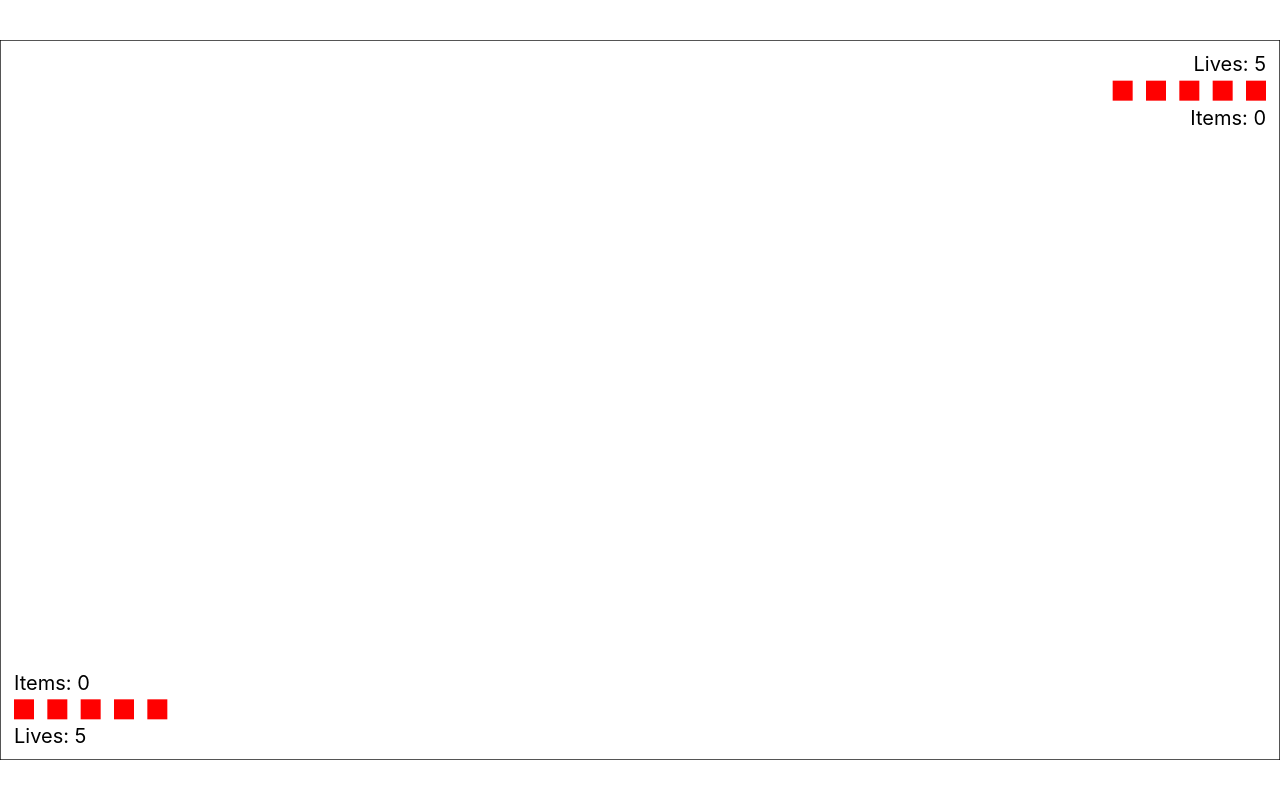
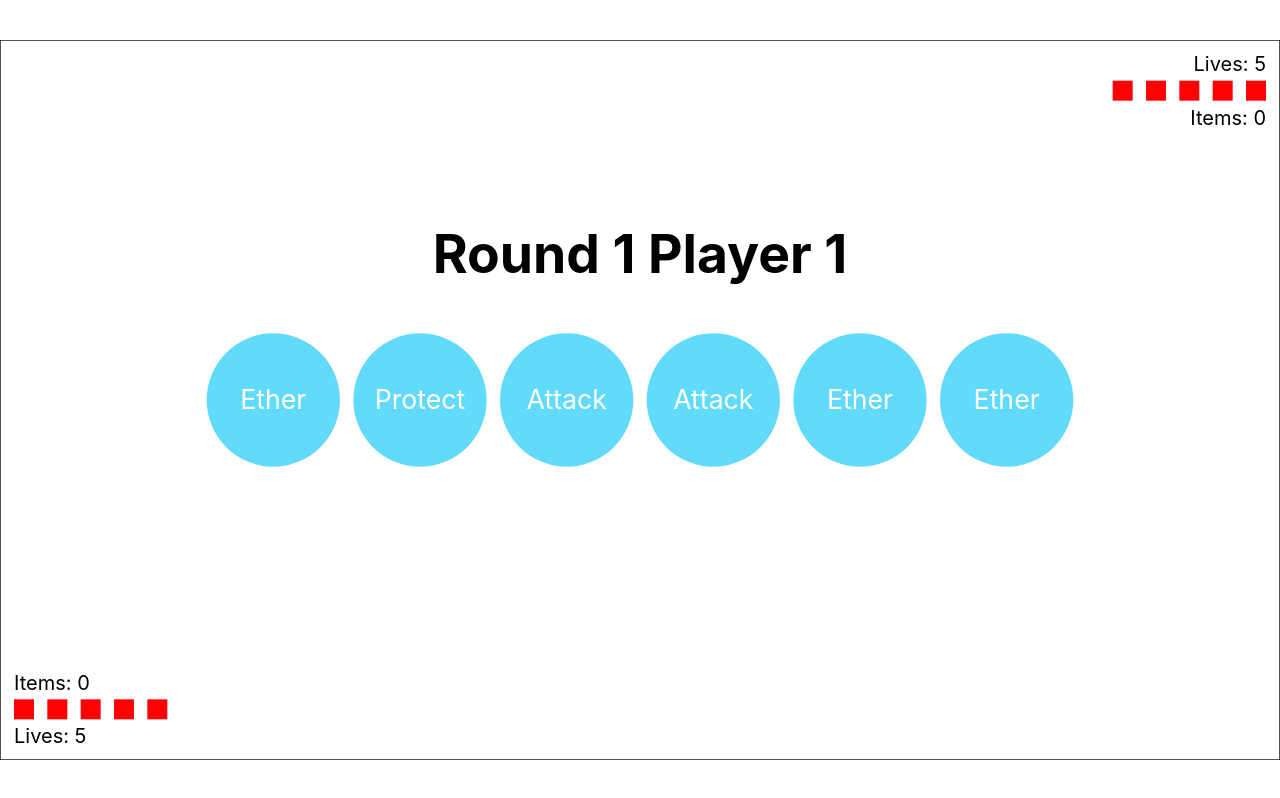
Before and after one commit to IlyaLozhka/GameDemo, a React (Create React App) app: page / in a window 1280 px wide. Built offline with nearby package versions, Linux system fonts and the light colour scheme.

Commit message:
add transition game steps

```diff
--- a/src/components/Game/Game.tsx
+++ b/src/components/Game/Game.tsx
@@ -3,17 +3,19 @@ import { GameFiledContainer } from "../../component/gameFiledContainer";
 import { IProps } from "./index";
 import { RandomPlayerCoin } from "./RandomPlayerCoin/RandomPlayerCoin";
 import { gameSteps } from "../../redux/game-reducer/constants";
+import { SelectionStageContainer } from "./SelectionStage";
 
 export const Game: React.FunctionComponent<IProps> = ({ gameStep, playerOrder, setPlayerOrder, setGameType }) => {
 
 	const onSetFirstPlayer = (order: number) => {
 		setPlayerOrder(order);
-		setGameType()
+		setGameType(gameSteps.SELECTION_STAGE);
 	}
 
 	const gameStepSwitcher = (step: string) => {
 		switch (step) {
 			case gameSteps.CHOOSE_FIRST_PLAYER: return <RandomPlayerCoin chooseFirstPlayer={onSetFirstPlayer}/>
+			case gameSteps.SELECTION_STAGE: return <SelectionStageContainer/>
 			default: return null;
 		}
 	}
--- a/src/components/Random/Random.module.scss
+++ b/src/components/Game/SelectionStage/RandomSelect/RandomSelect.module.scss
@@ -1,10 +1,12 @@
 .container {
-  width: 400px;
-  height: 200px;
-  border: solid 1px black;
-  margin-left: auto;
-  margin-right: auto;
-  margin-top: calc(50vh - 100px);
+  h3 {
+    font-size: 80px;
+    line-height: 80px;
+    margin-bottom: 80px;
+    font-weight: bold;
+  }
+
+  margin-top: -160px;
   display: flex;
   flex-direction: column;
   justify-content: space-between;
@@ -29,8 +31,8 @@
 }
 
 .randomValue {
-  width: 40px;
-  height: 40px;
+  width: 200px;
+  height: 200px;
   border-radius: 100%;
   background: #61dafb;
   display: flex;
@@ -39,7 +41,7 @@
   color: white;
   position: relative;
   margin: 0 10px;
-  font-size: 10px;
+  font-size: 40px;
 
   &:hover {
     cursor: pointer;
--- a/src/components/Random/Random.tsx
+++ b/src/components/Game/SelectionStage/RandomSelect/RandomSelect.tsx
@@ -1,11 +1,13 @@
-import React, { useCallback, useState } from 'react';
+import React, { useCallback, useEffect, useState } from 'react';
 import { playerActions, randomNumber } from "./utils";
 
-import styles from './Random.module.scss';
+import styles from './RandomSelect.module.scss';
 
 interface IRandom {
 	readonly count: number;
 	readonly variationCount: number;
+	readonly playerOrder: number;
+	readonly roundNumber: number;
 }
 
 interface itemType {
@@ -13,7 +15,7 @@ interface itemType {
 	readonly id: number;
 }
 
-export const Random: React.FunctionComponent<IRandom> = ({ count, variationCount }) => {
+export const RandomSelect: React.FunctionComponent<IRandom> = ({ count, variationCount, roundNumber, playerOrder }) => {
 	const [state, setState] = useState<ReadonlyArray<itemType>>([]);
 
 	const startRandom = useCallback(() => {
@@ -31,7 +33,12 @@ export const Random: React.FunctionComponent<IRandom> = ({ count, variationCount
 		setState(state.filter((stateItem) => stateItem.id !== item.id));
 	},[state])
 
+	useEffect(() => {
+		startRandom()
+	}, []);
+
 	return <div className={styles.container}>
+		<h3>Round {roundNumber} Player {playerOrder}</h3>
 		<div>
 			{ Boolean(state.length) && <div className={styles.randomContainer}>
 				{state.map((item) => (
@@ -42,6 +49,5 @@ export const Random: React.FunctionComponent<IRandom> = ({ count, variationCount
 					>{playerActions[item.value]}</div>))}
 			</div>}
 		</div>
-		<button onClick={startRandom}>run</button>
 	</div>
 }
--- a/src/components/Random/utils.ts
+++ b/src/components/Game/SelectionStage/RandomSelect/utils.ts
@@ -3,6 +3,7 @@ export function randomNumber(max: number) {
 }
 
 export enum playerActions {
-	'Защита',
-	'Атака'
+	'Protect',
+	'Attack',
+	'Ether'
 }
--- /dev/null
+++ b/src/components/Game/SelectionStage/SelectionStage.module.css
@@ -0,0 +1,11 @@
+.wrapper {
+    position: absolute;
+    z-index: 1;
+    top: 0;
+    left: 0;
+    width: inherit;
+    height: inherit;
+    display: flex;
+    justify-content: center;
+    align-items: center;
+}
--- /dev/null
+++ b/src/components/Game/SelectionStage/SelectionStage.tsx
@@ -0,0 +1,11 @@
+import React from "react";
+import { RandomSelect } from "./RandomSelect/RandomSelect";
+import { IProps } from "./index";
+
+import styles from './SelectionStage.module.css';
+
+export const SelectionStage: React.FunctionComponent<IProps> = ({ playerOrder, roundNumber }) => {
+	return <div className={styles.wrapper}>
+		<RandomSelect count={6} variationCount={3} playerOrder={playerOrder} roundNumber={roundNumber}/>
+	</div>
+}
--- /dev/null
+++ b/src/components/Game/SelectionStage/index.ts
@@ -0,0 +1,18 @@
+import { connect } from "react-redux";
+import { SelectionStage } from "./SelectionStage";
+import { IStore } from "../../../redux/types";
+
+interface IMapState {
+	readonly playerOrder: number;
+	readonly roundNumber: number;
+}
+
+function mapStateToProps (state: IStore): IMapState {
+	const { playerOrder, roundNumber } = state.gameReducer;
+
+	return {playerOrder, roundNumber}
+}
+
+export type IProps = IMapState;
+
+export const SelectionStageContainer = connect(mapStateToProps)(SelectionStage);
--- a/src/components/Game/index.ts
+++ b/src/components/Game/index.ts
@@ -3,7 +3,6 @@ import { Game } from "./Game";
 import { IStore } from "../../redux/types";
 import { setGameType, setPlayerOrder } from "../../redux/game-reducer/action-creators";
 import { Dispatch } from "redux";
-import { gameSteps } from "../../redux/game-reducer/constants";
 
 interface IMapState {
 	readonly gameStep: string;
@@ -12,7 +11,7 @@ interface IMapState {
 
 interface IDispatchState {
 	readonly setPlayerOrder: (value: number) => void;
-	readonly setGameType: () => void;
+	readonly setGameType: (gameType: string) => void;
 }
 
 function mapStateToProps (state: IStore): IMapState {
@@ -24,7 +23,7 @@ function mapStateToProps (state: IStore): IMapState {
 function mapDispatchToProps (dispatch: Dispatch): IDispatchState {
 	return {
 		setPlayerOrder: (val) => dispatch(setPlayerOrder(val)),
-		setGameType: () => dispatch(setGameType(gameSteps.NONE))
+		setGameType: (gameType) => dispatch(setGameType(gameType))
 	}
 }
 
--- a/src/redux/game-reducer/constants.ts
+++ b/src/redux/game-reducer/constants.ts
@@ -1,4 +1,5 @@
 export const gameSteps = {
 	CHOOSE_FIRST_PLAYER: 'CHOOSE_FIRST_PLAYER',
+	SELECTION_STAGE: 'SELECTION_STAGE',
 	NONE: 'NONE'
 }
```
